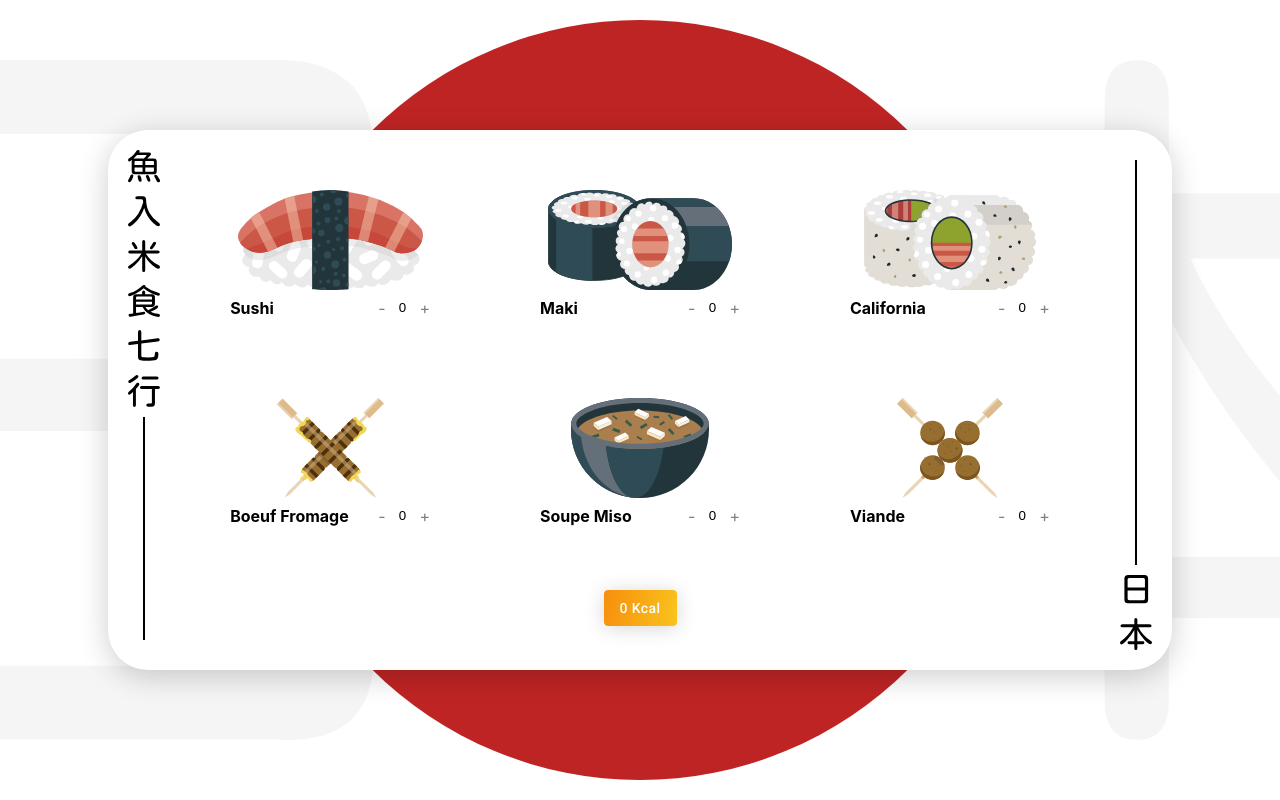
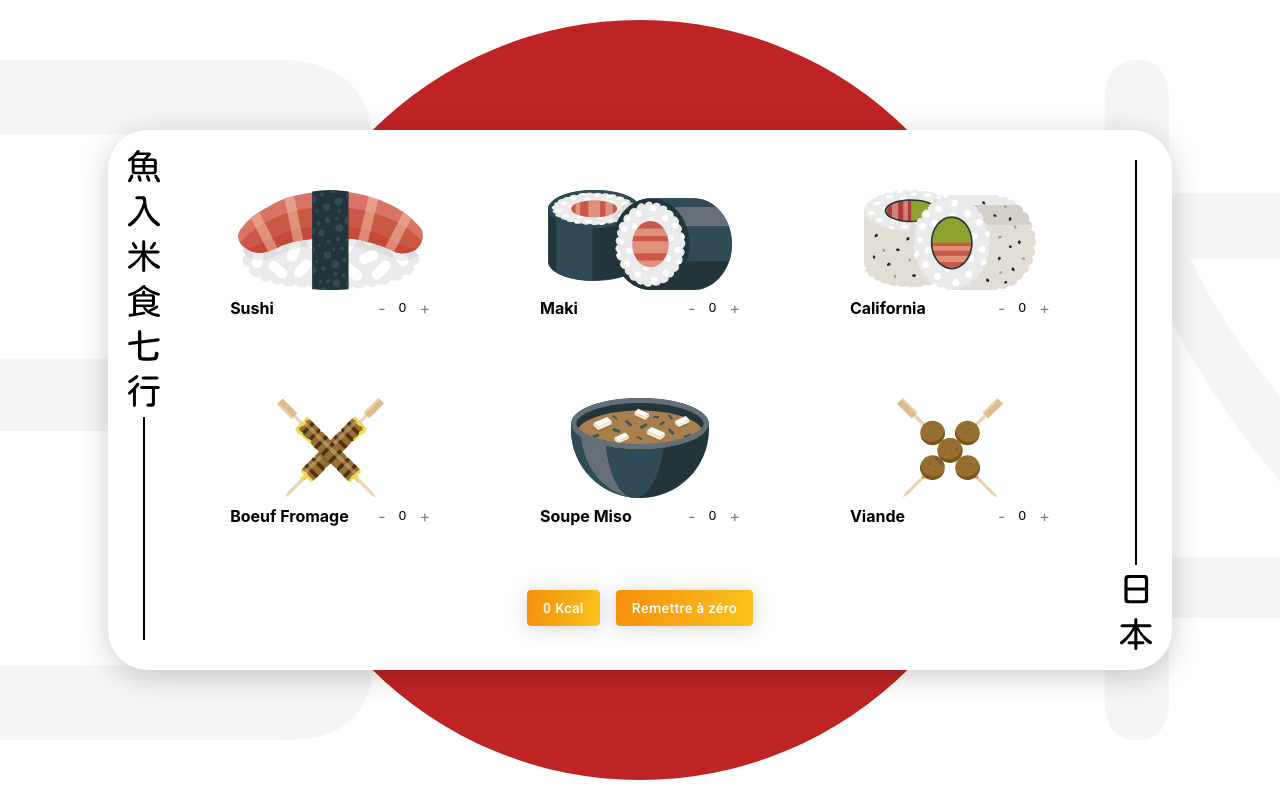
Before and after one commit to sebastien-lb/japcalculator, a React (Create React App) app: page / in a window 1280 px wide. Built offline with nearby package versions, Linux system fonts and the light colour scheme.

Commit message:
added reset button

```diff
--- a/src/components/FoodTile/FoodTile.tsx
+++ b/src/components/FoodTile/FoodTile.tsx
@@ -70,42 +70,43 @@ const styles = (theme: CustomTheme): Record<ClassNames, CSSProperties> => ({
     display: "flex",
     alignItems: "center",
     flexDirection: "column",
-    width: 200
+    width: 200,
   },
   nameContainer: {
     display: "flex",
     justifyContent: "space-between",
     paddingTop: theme.spacing(1),
-    width: "100%"
+    width: "100%",
   },
   name: {
     color: "black",
-    fontWeight: "bold"
+    fontWeight: "bold",
   },
   controls: {
     display: "flex",
     alignItems: "center",
     "& > svg": {
-      color: "grey"
-    }
+      color: "grey",
+    },
   },
   button: {
-    color: "grey"
+    color: "grey",
+    cursor: "pointer",
   },
   image: {
-    height: 100
+    height: 100,
   },
   input: {
     border: "none",
     outline: "none",
     mozAppearance: "textfield",
     width: 30,
-    textAlign: "center"
+    textAlign: "center",
   },
   value: {
     marginLeft: theme.spacing(0.5),
-    marginRight: theme.spacing(0.5)
-  }
+    marginRight: theme.spacing(0.5),
+  },
 });
 
 export default withStyles(styles)(FoodTile);
--- a/src/pages/Calculator/Calculator.tsx
+++ b/src/pages/Calculator/Calculator.tsx
@@ -38,17 +38,20 @@ type Props = OwnProps;
 export const CalculatorPage: React.FC<Props> = (props: Props) => {
   const { classes } = props;
 
-  const [values, setValues] = useState<
-    { [k in string]: { value: number; kcal: number } }
-  >({});
+  const [values, setValues] = useState<{
+    [k in string]: { value: number; kcal: number };
+  }>({});
 
-  const handleChange = (itemName: string, itemKcal: number) => (
-    value: number
-  ) => {
-    setValues({
-      ...values,
-      [itemName]: { value, kcal: value * itemKcal },
-    });
+  const handleChange =
+    (itemName: string, itemKcal: number) => (value: number) => {
+      setValues({
+        ...values,
+        [itemName]: { value, kcal: value * itemKcal },
+      });
+    };
+
+  const resetValues = () => {
+    setValues({});
   };
 
   const result = Object.keys(values).reduce((acc: number, itemName: string) => {
@@ -80,6 +83,9 @@ export const CalculatorPage: React.FC<Props> = (props: Props) => {
           <div className={classes.buttonContainer}>
             <Button variant="contained" onClick={sendData(result)}>
               {result} Kcal
+            </Button>
+            <Button variant="contained" onClick={resetValues}>
+              Remettre à zéro
             </Button>
           </div>
         </div>
@@ -184,6 +190,7 @@ const styles = (theme: CustomTheme): Record<ClassNames, CSSProperties> => ({
     flex: 1,
     marginBottom: theme.spacing(3),
     marginTop: theme.spacing(3),
+    columnGap: "1em",
   },
   lateralBar: {
     display: "flex",
```
